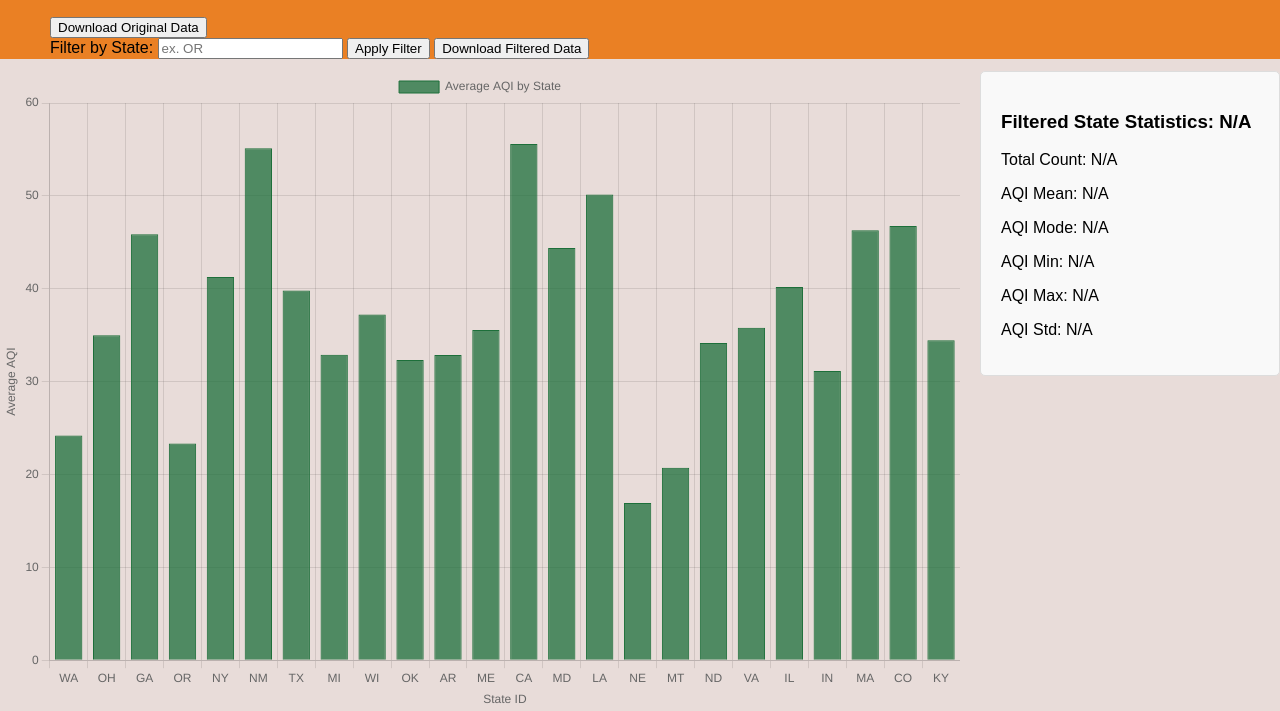
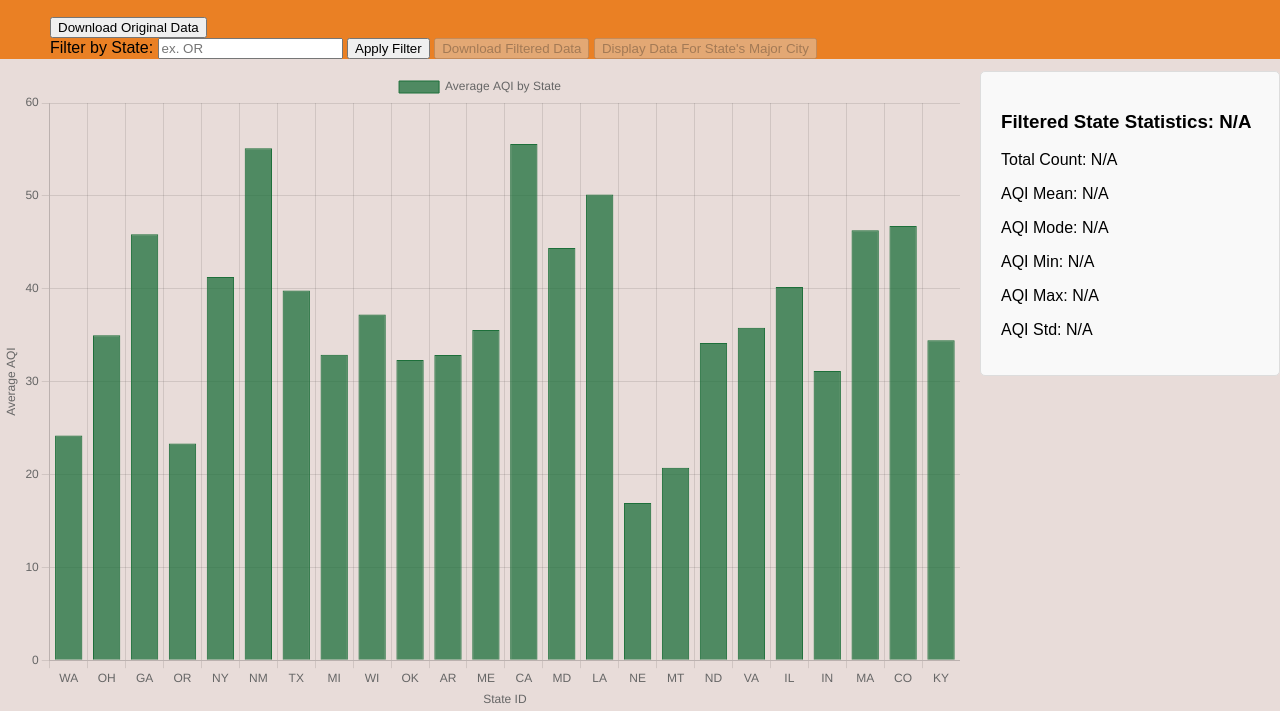
Before and after one commit to erikgrinn/air-quality-microservices, a website built with webpack: page src/template.html in a window 1280 px wide. Both pictures are taken after a click on the button "Apply Filter". Shown: the part 176-887 px from the top of the page. Built offline with nearby package versions, Linux system fonts and the light colour scheme; no server answers; files whose address does not match are found by name.

Commit message:
cityAQI ready for microservice

```diff
--- a/src/IQAir.js
+++ b/src/IQAir.js
@@ -5,7 +5,7 @@ var requestOptions = {
 
   async function fetchIQAir() {
 
-    fetch("http://api.airvisual.com/v2/nearest_city?key=386c95d9-dadf-4028-8b72-14b94396bc2b", requestOptions)
+    fetch("http://api.airvisual.com/v2/city?city=Los Angeles&state=California&country=USA&key=386c95d9-dadf-4028-8b72-14b94396bc2b", requestOptions)
     .then(response => response.json())
     .then(result => console.log(result.data))
     .catch(error => console.log('error', error));
--- a/src/index.js
+++ b/src/index.js
@@ -1,9 +1,13 @@
 import "./styles.css";
 import { createChart } from "./plot.js";
-// import { fetchIQAir } from "./IQAir.js";
+import { fetchIQAir } from "./IQAir.js";
 import { getStateName, getStateAbbreviation } from "./stateConvert.js";
+import { getMajorCity, getStateByCity } from "./stateCities.js";
+// import getMajorCity from "./stateCities.js";
+import Papa from "papaparse";
 
-import Papa from "papaparse";
+
+
 // import data from './files/US_AQI_Lite.csv';
 
 // Parse the CSV data
@@ -73,6 +77,7 @@ let cleanData = []; // Store parsed CSV data
 let filteredData = []; // Store filtered data
 const downloadOriginalBtn = document.getElementById("downloadOriginal");
 const downloadFilterBtn = document.getElementById("downloadFiltered");
+const cityAQIBtn = document.getElementById("cityAQI");
 
 cleanData = parsedData.map((row) => {
   const cleanedRow = {};
@@ -97,11 +102,13 @@ cleanData = parsedData.map((row) => {
   return cleanedRow;
 });
 
+
+let filterState = "";
 // Filter data when the user clicks "Apply Filter"
 document
   .getElementById("applyStateFilter")
   .addEventListener("click", function () {
-    let filterState = document
+    filterState = document
       .getElementById("filterState")
       .value.trim()
       .toLowerCase();
@@ -113,7 +120,10 @@ document
     } else if (filterState.length == 2 && uniqueStates.includes(filterState)) { // using uniqueStates to check if the state exists in limited dataset
       filterState = filterState;
     } else {
+      downloadFilterBtn.disabled = true;
+      cityAQIBtn.disabled = true;
       alert("Please enter a valid state or region.");
+      return
     }
 
     // Filter data based on user input
@@ -121,6 +131,7 @@ document
     console.log(filteredData);
     sendToMicroservice(filteredData, filterState);
     downloadFilterBtn.disabled = false;
+    cityAQIBtn.disabled = false;
 
   });
 
@@ -152,5 +163,10 @@ downloadFilterBtn.addEventListener("click", function () {
   }
 });
 
+cityAQIBtn.addEventListener("click", function () {
+  const majorCity = getMajorCity(filterState);
+  console.log(majorCity);
+})
+
 createChart();
-// fetchIQAir();
+fetchIQAir();
--- /dev/null
+++ b/src/stateCities.js
@@ -0,0 +1,64 @@
+const stateCities = {
+  "AL": "Birmingham",
+  "AK": "Anchorage",
+  "AZ": "Phoenix",
+  "AR": "Little Rock",
+  "CA": "Los Angeles",
+  "CO": "Denver",
+  "CT": "Bridgeport",
+  "DE": "Wilmington",
+  "FL": "Jacksonville",
+  "GA": "Atlanta",
+  "HI": "Honolulu",
+  "ID": "Boise",
+  "IL": "Chicago",
+  "IN": "Indianapolis",
+  "IA": "Des Moines",
+  "KS": "Wichita",
+  "KY": "Louisville",
+  "LA": "New Orleans",
+  "ME": "Portland",
+  "MD": "Baltimore",
+  "MA": "Boston",
+  "MI": "Detroit",
+  "MN": "Minneapolis",
+  "MS": "Jackson",
+  "MO": "Kansas City",
+  "MT": "Billings",
+  "NE": "Omaha",
+  "NV": "Las Vegas",
+  "NH": "Manchester",
+  "NJ": "Newark",
+  "NM": "Albuquerque",
+  "NY": "New York City",
+  "NC": "Charlotte",
+  "ND": "Fargo",
+  "OH": "Columbus",
+  "OK": "Oklahoma City",
+  "OR": "Portland",
+  "PA": "Philadelphia",
+  "RI": "Providence",
+  "SC": "Charleston",
+  "SD": "Sioux Falls",
+  "TN": "Nashville",
+  "TX": "Houston",
+  "UT": "Salt Lake City",
+  "VT": "Burlington",
+  "VA": "Virginia Beach",
+  "WA": "Seattle",
+  "WV": "Charleston",
+  "WI": "Milwaukee",
+  "WY": "Cheyenne"
+};
+
+function getMajorCity(stateAbbreviation) {
+  return stateCities[stateAbbreviation.toUpperCase()] || null;
+}
+
+function getStateByCity(city) {
+  const entry = Object.entries(stateCities).find(([abbr, majorCity]) => majorCity.toLowerCase() === city.toLowerCase());
+  return entry ? entry[0] : null;
+}
+
+export { getMajorCity, getStateByCity };
+// export default getMajorCity
--- a/src/template.html
+++ b/src/template.html
@@ -34,6 +34,7 @@
                 </label>
                 <button id="applyStateFilter">Apply Filter</button>
                 <button id="downloadFiltered" disabled>Download Filtered Data</button>
+                <button id="cityAQI" disabled>Display Data For State's Major City</button>
             </div>
         </div>
     </div>
```
Also changed, not shown: dist/cd124a53f886a06cfb67.js (deleted), dist/index.html, dist/main.js.
